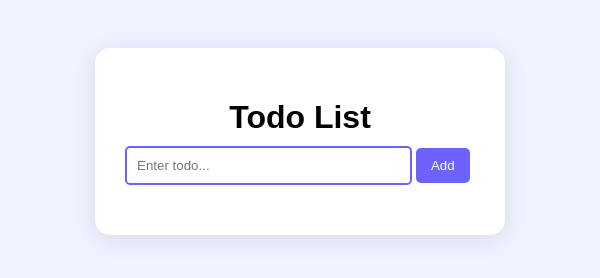
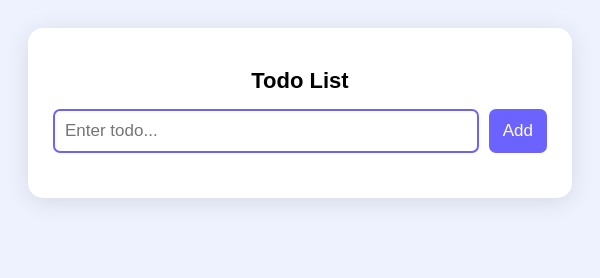
Before and after one commit to sureshsangineedi/todo-app, a plain HTML site: page frontend/index.html in a window 600 px wide. Drawn offline with Linux system fonts and the light colour scheme; no server answers.

Commit message:
mobileview

```diff
--- a/frontend/index.html
+++ b/frontend/index.html
@@ -2,12 +2,12 @@
 <html lang="en">
 <head>
 <meta charset="UTF-8">
-<title>Animated Todo App</title>
+<title>Responsive Todo App</title>
 
 <style>
   body {
     font-family: Arial, sans-serif;
-    background: #f0f3ff;
+    background: #eef2ff;
     padding: 40px;
     display: flex;
     justify-content: center;
@@ -15,8 +15,9 @@
 
   .container {
     background: white;
-    padding: 30px;
-    width: 350px;
+    padding: 25px;
+    width: 420px;
+    max-width: 95%;            /* MOBILE friendly */
     border-radius: 15px;
     box-shadow: 0px 4px 25px rgba(0,0,0,0.1);
     animation: fadeIn 0.8s ease;
@@ -24,25 +25,33 @@
 
   h1 {
     text-align: center;
-    margin-bottom: 10px;
+    margin-bottom: 15px;
+    font-size: 26px;
+  }
+
+  .input-area {
+    display: flex;
+    gap: 10px;
   }
 
   input {
-    width: 75%;
-    padding: 10px;
+    flex: 1;
+    padding: 12px;
     border: 2px solid #6c63ff;
-    border-radius: 5px;
+    border-radius: 7px;
     outline: none;
+    font-size: 16px;
   }
 
   button {
-    padding: 10px 15px;
+    padding: 12px 18px;
     background: #6c63ff;
     color: white;
     border: none;
-    border-radius: 5px;
+    border-radius: 7px;
     cursor: pointer;
     transition: 0.3s;
+    font-size: 15px;
   }
 
   button:hover {
@@ -57,9 +66,9 @@
   li {
     list-style: none;
     background: #eef0ff;
-    padding: 10px;
-    margin: 10px 0;
-    border-radius: 7px;
+    padding: 12px;
+    margin: 12px 0;
+    border-radius: 8px;
     display: flex;
     justify-content: space-between;
     align-items: center;
@@ -70,26 +79,63 @@
     background: #ff4a4a;
     color: white;
     border: none;
-    padding: 5px 10px;
-    border-radius: 5px;
+    padding: 7px 12px;
+    border-radius: 6px;
     cursor: pointer;
     transition: .3s;
+    font-size: 14px;
   }
 
   .deleteBtn:hover {
     background: #cc0000;
   }
 
-  /* Animations */
+  /* ✨ Animations */
   @keyframes fadeIn {
-    from {opacity: 0; transform: translateY(-10px);}
+    from {opacity: 0; transform: translateY(-12px);}
     to {opacity: 1; transform: translateY(0);}
   }
-
   @keyframes slideIn {
-    from {opacity: 0; transform: translateX(-20px);}
+    from {opacity: 0; transform: translateX(-25px);}
     to {opacity: 1; transform: translateX(0);}
   }
+
+  /* 📱 MOBILE RESPONSIVE */
+  @media (max-width: 600px) {
+    body {
+      padding: 20px;
+    }
+
+    h1 {
+      font-size: 22px;
+    }
+
+    input {
+      font-size: 14px;
+      padding: 10px;
+    }
+
+    button {
+      padding: 10px 14px;
+      font-size: 14px;
+    }
+
+    li {
+      font-size: 14px;
+    }
+  }
+
+  /* 📲 TABLET VIEW */
+  @media (min-width: 600px) and (max-width: 900px) {
+    .container {
+      width: 520px;
+    }
+
+    input, button {
+      font-size: 17px;
+    }
+  }
+
 </style>
 
 </head>
@@ -98,8 +144,10 @@
 <div class="container">
   <h1>Todo List</h1>
 
-  <input id="todoInput" placeholder="Enter todo..." />
-  <button onclick="addTodo()">Add</button>
+  <div class="input-area">
+    <input id="todoInput" placeholder="Enter todo..." />
+    <button onclick="addTodo()">Add</button>
+  </div>
 
   <ul id="todoList"></ul>
 </div>
@@ -108,7 +156,7 @@
   const input = document.getElementById("todoInput");
   const list = document.getElementById("todoList");
 
-  // Load saved todos
+  // Load todos
   let todos = JSON.parse(localStorage.getItem("todos")) || [];
   renderTodos();
 
@@ -120,7 +168,6 @@
     todos.push(todo);
     saveTodos();
     renderTodos();
-
     input.value = "";
   }
 
@@ -139,7 +186,7 @@
     todos.forEach(todo => {
       const li = document.createElement("li");
       li.innerHTML = `
-        ${todo.text}
+        <span>${todo.text}</span>
         <button class="deleteBtn" onclick="deleteTodo(${todo.id})">Delete</button>
       `;
       list.appendChild(li);
```
